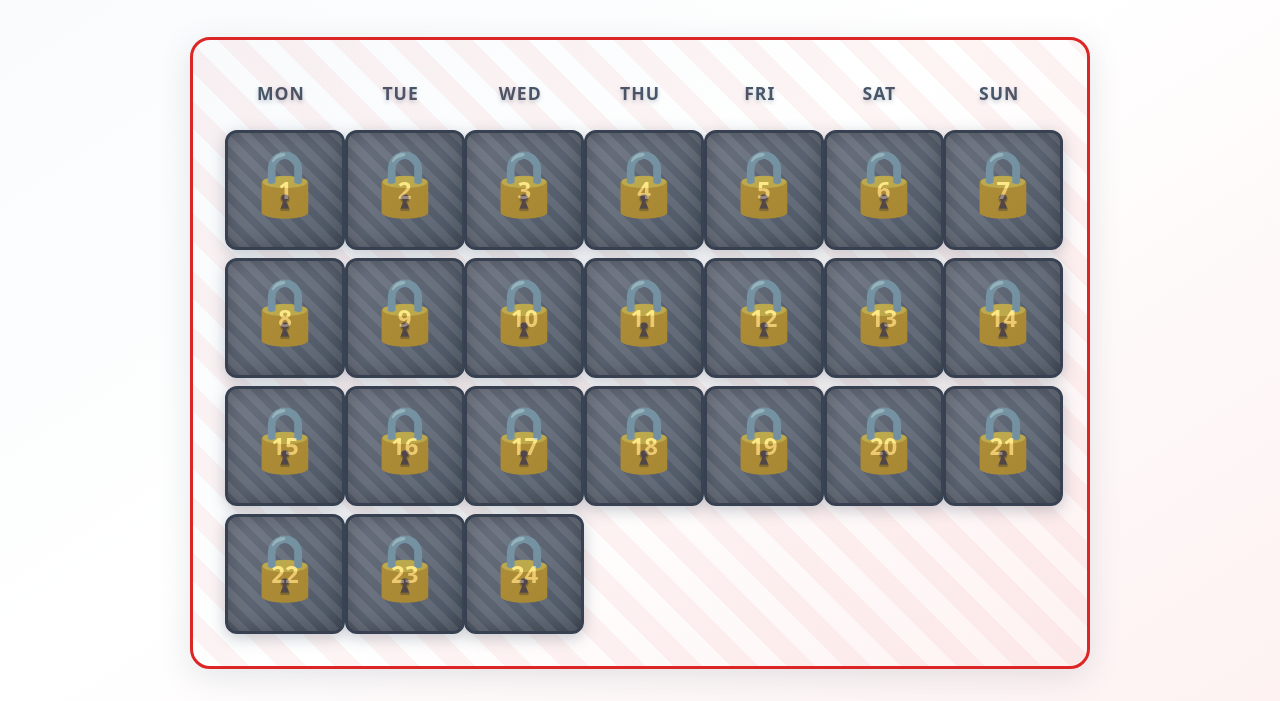
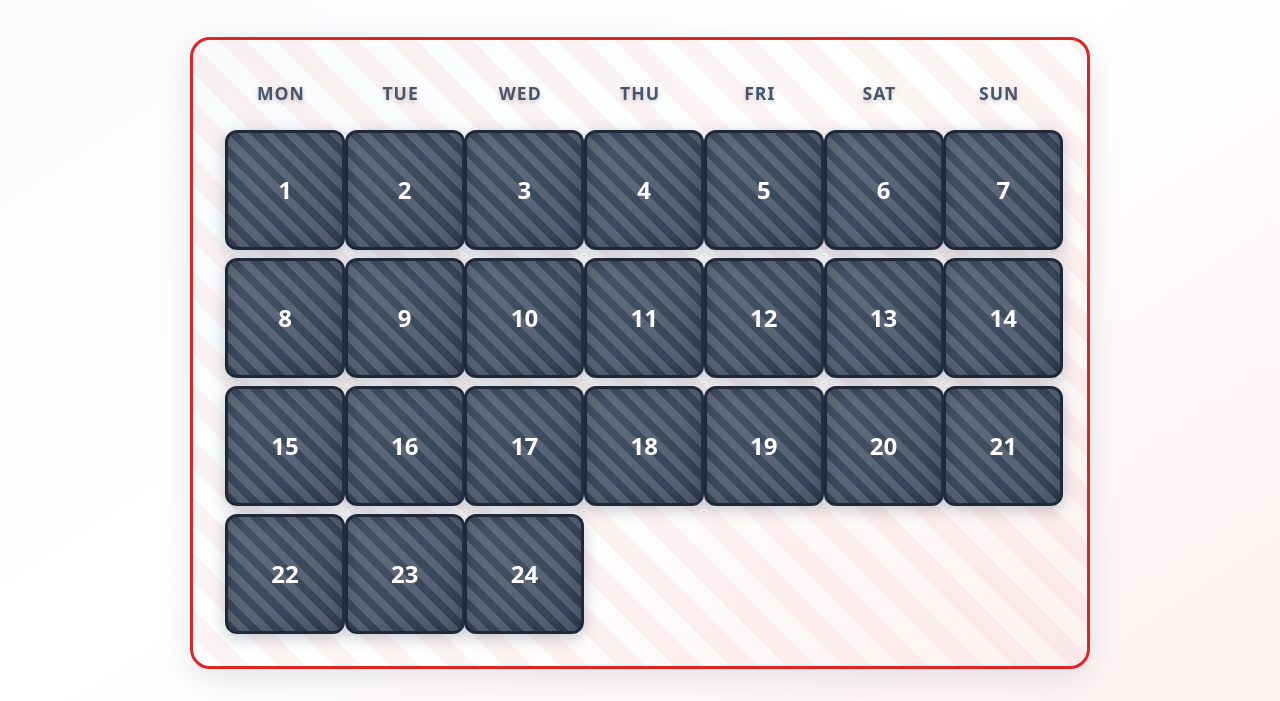
Before and after one commit to JBeckintosh/iechyd-da-advent-2025, a website: page index.html in a window 1280 px wide. Shown: the part 143-844 px from the top of the page. Drawn offline with nearby package versions, Linux system fonts and the light colour scheme.

Commit message:
Pushing last changes to permanently unlock the door

```diff
--- a/script.js
+++ b/script.js
@@ -94,10 +94,8 @@
         // Add calendar doors for December 1-24
         for (let day = 1; day <= 24; day++) {
             const challenge = this.challenges.find(c => c.day === day);
-            const isToday = this.isToday(day);
-            const isLocked = this.isLocked(day);
 
-            const doorElement = this.createCalendarDoor(day, challenge, isToday, isLocked);
+            const doorElement = this.createCalendarDoor(day, challenge);
             calendarGrid.appendChild(doorElement);
         }
 
@@ -112,13 +110,10 @@
         }
     }
 
-    createCalendarDoor(day, challenge, isToday, isLocked) {
+    createCalendarDoor(day, challenge) {
         const door = document.createElement('div');
         door.className = 'calendar-door';
         door.dataset.day = day;
-
-        if (isToday) door.classList.add('today');
-        if (isLocked) door.classList.add('locked');
 
         const doorFront = document.createElement('div');
         doorFront.className = 'door-front';
@@ -135,9 +130,7 @@
         door.appendChild(doorFront);
         door.appendChild(doorBack);
 
-        if (!isLocked) {
-            door.addEventListener('click', () => this.openDoor(day, challenge));
-        }
+        door.addEventListener('click', () => this.openDoor(day, challenge));
 
         return door;
     }
@@ -148,14 +141,6 @@
         const startDay = 0; // Monday
         const dayIndex = (startDay + day - 1) % 7;
         return days[dayIndex];
-    }
-
-    isToday(day) {
-        return this.currentMonth === 11 && day === this.currentDay; // December is month 11
-    }
-
-    isLocked(day) {
-        return this.currentMonth !== 11 || day > this.currentDay; // Only December, and not future days
     }
 
     openDoor(day, challenge) {
--- a/styles.css
+++ b/styles.css
@@ -143,43 +143,6 @@
         rgba(220, 38, 38, 0.1) 8px,
         rgba(220, 38, 38, 0.1) 16px
     );
-}
-
-/* Today's door styling */
-.calendar-door.today .door-front {
-    background: linear-gradient(135deg, #dc2626 0%, #b91c1c 100%);
-    border-color: #991b1b;
-    box-shadow: inset 0 0 20px rgba(0, 0, 0, 0.3), 0 4px 20px rgba(220, 38, 38, 0.5);
-}
-
-.calendar-door.today .door-front::before {
-    content: '🔥';
-    position: absolute;
-    top: 10px;
-    left: 10px;
-    font-size: 1.5rem;
-}
-
-/* Locked door styling */
-.calendar-door.locked .door-front {
-    background: linear-gradient(135deg, #6b7280 0%, #4b5563 100%);
-    border-color: #374151;
-    cursor: not-allowed;
-    position: relative;
-}
-
-.calendar-door.locked .door-front::before {
-    content: '🔒';
-    position: absolute;
-    top: 0;
-    right: 0;
-    font-size: 4rem;
-    opacity: 0.6;
-}
-
-.calendar-door.locked:hover {
-    transform: none;
-    box-shadow: none;
 }
 
 /* Day of week styling */
```
